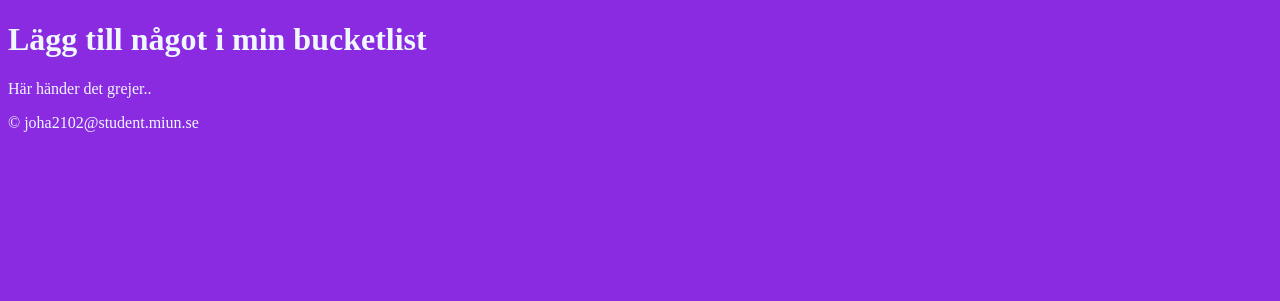
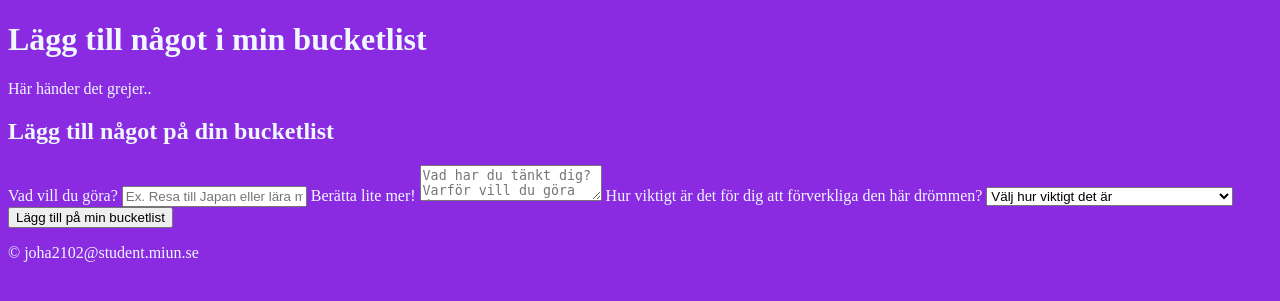
Before and after one commit to JohannaHannahoJ/bucketlist, a PHP site: page /bucketlist.php in a window 1280 px wide. Shown: the part 96-397 px from the top of the page. Run offline with PHP 8.4, Linux system fonts and the light colour scheme; a stand-in replaces the project's code that opens the database connection.

Commit message:
Add bucketlist form and database insert

```diff
--- a/bucketlist.php
+++ b/bucketlist.php
@@ -4,9 +4,50 @@ $currentPage = "bucketlist";
 require_once 'config.php';
 require_once 'includes/header.php';
 ?>
-        <h1>Lägg till något i min bucketlist</h1>
-        <div class="ingress">
-            Här händer det grejer..
-        </div>
+<h1>Lägg till något i min bucketlist</h1>
+<div class="ingress">
+    Här händer det grejer..
+</div>
+
+<section class="add-bucketlist">
+    <h2>Lägg till något på din bucketlist</h2>
+
+    <?php
+    $bucketlist = new Bucketlist();
+
+    // Kolla om formuläret är postat och hämtar värden
+    if (isset($_POST['name'])) {
+        $name = $_POST['name'];
+        $description = $_POST['description'];
+        $priority = $_POST['priority'];
+
+        if ($bucketlist->add($name, $description, (int)$priority)) {
+            echo '<p class="message">Tillagd i bucketlistan!</p>';
+        } else {
+            echo '<p class="message">Hoppsan! Något gick fel.</p>';
+        }
+    }
+    ?>
+
+    <form method="post" action="bucketlist.php">
+        <label for="name">Vad vill du göra?</label>
+        <input type="text" id="name" name="name"
+            placeholder="Ex. Resa till Japan eller lära mig stå på händer..." required>
+
+        <label for="description">Berätta lite mer!</label>
+        <textarea id="description" name="description"
+            placeholder="Vad har du tänkt dig? Varför vill du göra det?"></textarea>
+
+        <label for="priority">Hur viktigt är det för dig att förverkliga den här drömmen?</label>
+        <select id="priority" name="priority" required>
+            <option value="">Välj hur viktigt det är</option>
+            <option value="1">Låg - Det vore kul någon gång</option>
+            <option value="2">Medel - Jag vill verkligen få det gjort</option>
+            <option value="3">Hög - Det här står högt på önskelistan</option>
+        </select>
+
+        <button type="submit" name="submit">Lägg till på min bucketlist</button>
+    </form>
+</section>
 
 <?php require_once 'includes/footer.php'; ?>
--- a/classes/Bucketlist.class.php
+++ b/classes/Bucketlist.class.php
@@ -18,8 +18,11 @@ class Bucketlist
     }
 
     // Lägg till en post i bucketlistan
-    public function add(string $name,string  $description, int $priority): bool
+    public function add(string $name, string  $description, int $priority): bool
     {
+        if (empty(trim($name))) return false;
+        if (!in_array($priority, [1, 2, 3])) return false;
+
         $sql = "INSERT INTO bucketlist (name, description, priority)
                 VALUES (:name, :description, :priority)";
 
```
